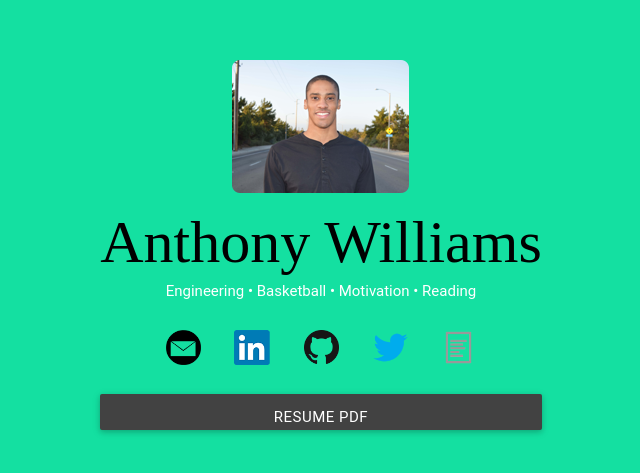
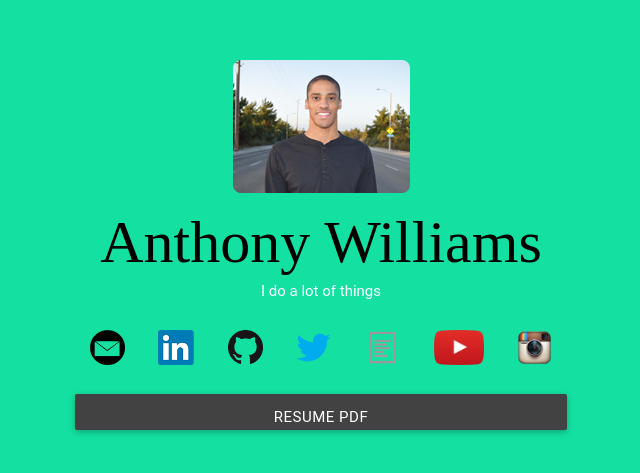
Before and after one commit to anthonyprograms/anthonyprograms.github.io, a plain HTML site: page index.html in a window 1280 px wide. Shown: the part 163-636 px from the top of the page, without its empty margins (319-959 px from the left). Drawn offline with nearby package versions, Linux system fonts and the light colour scheme; a web font is replaced by a local one.

Commit message:
Social updat

```diff
--- a/index.html
+++ b/index.html
@@ -19,7 +19,7 @@
           <div id="myName">
             <br><img src="img/me.png"><br>
             <h1><span>Anthony Williams</span></h1>
-            <h6>Engineering &bull; Basketball &bull; Motivation &bull; Reading</h6>
+            <h6>I do a lot of things</h6>
             <ul>
               <li>
                 <a href="mailto:anthonygreen274@icloud.com">
@@ -37,13 +37,23 @@
                 </a>
               </li>
               <li>
-                <a href="http://twitter.com/anthonyprograms/" target="_blank">
+                <a href="http://twitter.com/ayoanthonyy/" target="_blank">
                   <img src="img/twitter.png" class="socialbutton">
                 </a>
               </li>
               <li>
                 <a href="https://medium.com/@anthonyprograms" target="_blank" >
                   <img src="img/blog.png" class="socialbutton">
+                </a>
+              </li>
+              <li>
+                <a href="https://youtube.com/c/anthonywilliamss" target="_blank" >
+                  <img src="img/youtube.png" class="socialbutton">
+                </a>
+              </li>
+              <li>
+                <a href="https://www.instagram.com/ayoanthonyy/" target="_blank" >
+                  <img src="img/instagram.png" class="socialbutton">
                 </a>
               </li>
             </ul>
```
Also changed, not shown: img/instagram.png (added), img/youtube.png (added).
